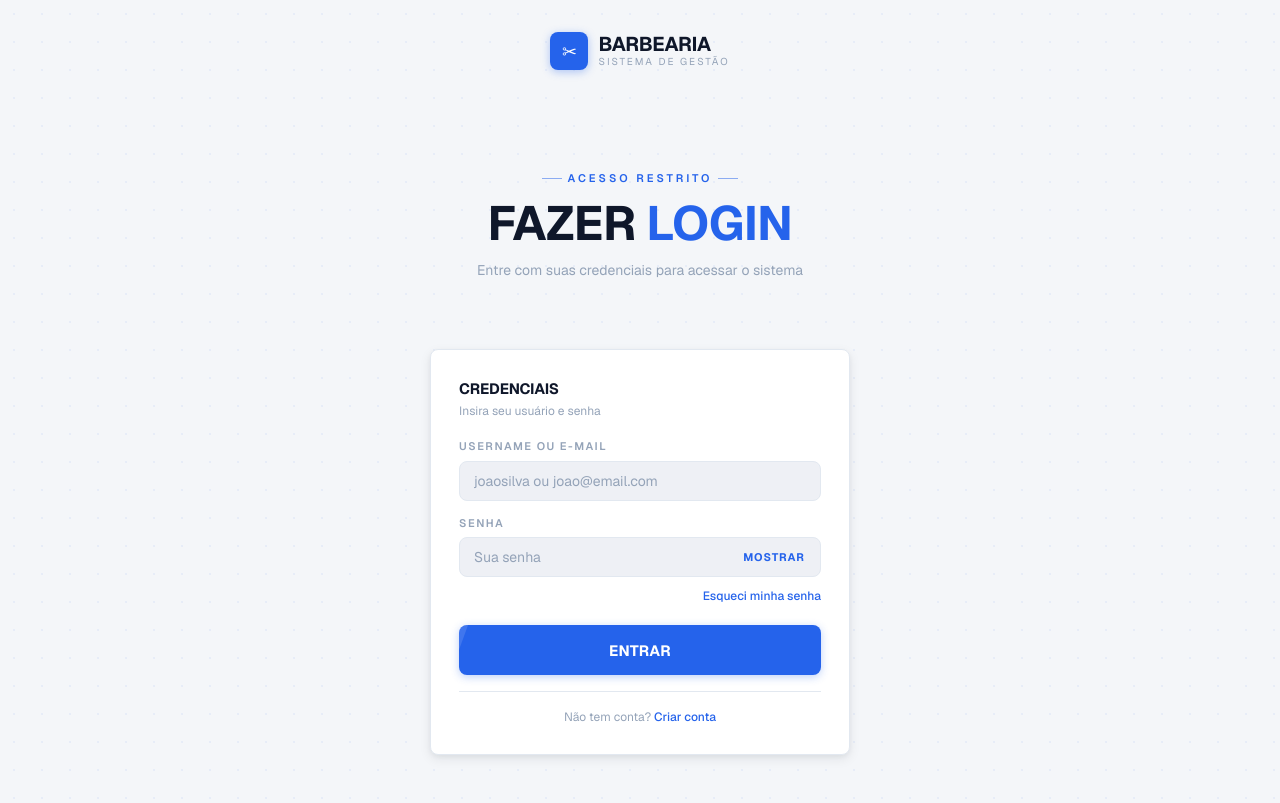
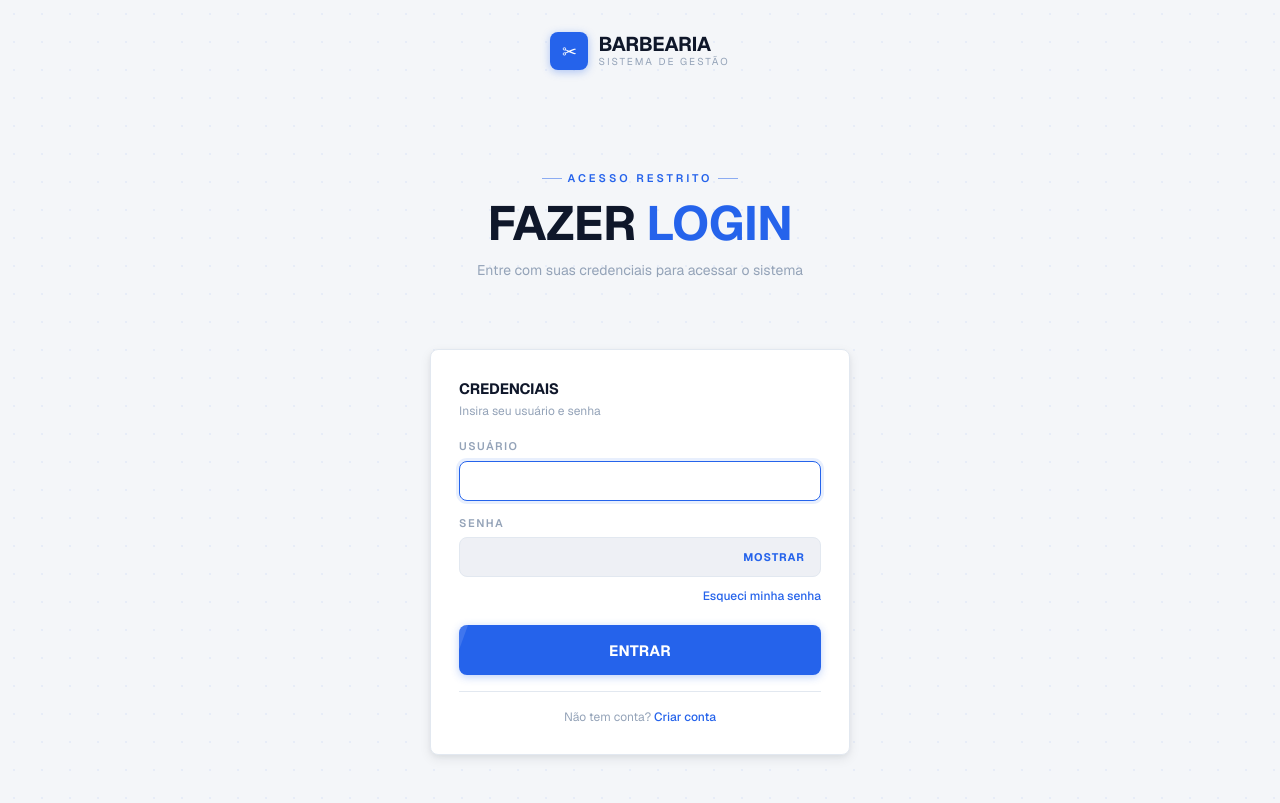
Before and after one commit to GabigolDEVPY/agenda-saas, a Django app: page /user/login/ in a window 1280 px wide. Run offline with Django 5.2, Linux system fonts and the light colour scheme.

Commit message:
adicionando arquivos

```diff
--- a/Establishment/admin.py
+++ b/Establishment/admin.py
@@ -4,4 +4,4 @@ from . models import Establishment
 
 @admin.register(Establishment)
 class EstablishmentAdmin(admin.ModelAdmin):
-    list_display = ('name', 'uid')
+    list_display = ('name', 'uid', 'user')
--- a/Establishment/models.py
+++ b/Establishment/models.py
@@ -3,8 +3,10 @@ import uuid
 from django.db import models
 
 class Establishment(models.Model):
+    user = models.OneToOneField("auth.User", on_delete=models.CASCADE)
     name = models.CharField(max_length=255)
     uid = models.CharField(max_length=20, unique=True, editable=False)
+
 
     def save(self, *args, **kwargs):
         if not self.uid:
--- a/user/templates/login.html
+++ b/user/templates/login.html
@@ -7,26 +7,21 @@
     --accent:#2563eb;--accent-pale:#dbeafe;--accent-dark:#1d4ed8;
     --text:#0f172a;--text-2:#334155;--muted:#94a3b8;
     --border:#e2e8f0;--border-dark:#cbd5e1;
-    --danger:#ef4444;--success:#22c55e;--warn:#f59e0b;
+    --danger:#ef4444;--success:#22c55e;
     --radius:8px;
-    --shadow-sm:0 1px 3px rgba(15,23,42,.07),0 1px 2px rgba(15,23,42,.05);
     --shadow-md:0 4px 12px rgba(15,23,42,.08),0 2px 6px rgba(15,23,42,.05);
-    --shadow-lg:0 12px 32px rgba(15,23,42,.12),0 4px 12px rgba(15,23,42,.07);
   }
   *,*::before,*::after{box-sizing:border-box;margin:0;padding:0;}
   body{background:var(--bg);color:var(--text);font-family:'Geist',-apple-system,sans-serif;min-height:100vh;line-height:1.5;}
   body::before{content:'';position:fixed;inset:0;z-index:0;pointer-events:none;background-image:radial-gradient(circle,rgba(37,99,235,.06) 1px,transparent 1px);background-size:28px 28px;}
 
-  /* ── Wrapper da página de login ── */
   .login-page{position:relative;z-index:5;min-height:100vh;display:flex;flex-direction:column;align-items:center;justify-content:center;padding:32px 16px 48px;}
 
-  /* ── Logo ── */
   .logo{display:flex;align-items:center;gap:10px;margin-bottom:28px;}
   .logo-icon-box{width:38px;height:38px;flex-shrink:0;background:var(--accent);border-radius:8px;display:flex;align-items:center;justify-content:center;font-size:18px;color:#fff;box-shadow:0 2px 8px rgba(37,99,235,.35);}
   .logo-text{font-family:'Geist',sans-serif;font-size:20px;font-weight:700;letter-spacing:-.4px;color:var(--text);line-height:1;}
   .logo-sub{font-size:10px;letter-spacing:2px;text-transform:uppercase;color:var(--muted);}
 
-  /* ── Hero ── */
   .hero{text-align:center;margin-bottom:28px;}
   .hero-label{font-size:11px;letter-spacing:3px;text-transform:uppercase;color:var(--accent);font-weight:600;margin-bottom:10px;display:inline-flex;align-items:center;gap:6px;}
   .hero-label::before,.hero-label::after{content:'';display:block;width:20px;height:1px;background:var(--accent);opacity:.5;}
@@ -34,58 +29,48 @@
   .hero-title span{color:var(--accent);}
   .hero-desc{margin-top:10px;color:var(--muted);font-size:14px;max-width:380px;margin-left:auto;margin-right:auto;}
 
-  /* ── Card central ── */
   .card{background:var(--bg-2);border:1px solid var(--border);border-radius:var(--radius);padding:28px;box-shadow:var(--shadow-md);width:100%;max-width:420px;}
   .card-title{font-size:15px;font-weight:700;letter-spacing:-.2px;color:var(--text);margin-bottom:2px;}
   .card-sub{font-size:12px;color:var(--muted);margin-bottom:18px;}
 
-  /* ── Form ── */
   .form-grid{display:grid;grid-template-columns:1fr;gap:14px;}
   .form-group{display:flex;flex-direction:column;gap:6px;}
-  .form-group.full{grid-column:1/-1;}
   label{font-size:11px;letter-spacing:1.5px;text-transform:uppercase;color:var(--muted);font-weight:600;}
-  input{background:var(--bg-3);border:1.5px solid var(--border);border-radius:var(--radius);color:var(--text);font-family:'Geist',sans-serif;font-size:14px;padding:10px 14px;outline:none;transition:border-color .15s,box-shadow .15s;width:100%;}
+  input[type="text"],input[type="password"]{
+    background:var(--bg-3);border:1.5px solid var(--border);border-radius:var(--radius);
+    color:var(--text);font-family:'Geist',sans-serif;font-size:14px;padding:10px 14px;
+    outline:none;transition:border-color .15s,box-shadow .15s;width:100%;
+  }
   input:focus{border-color:var(--accent);box-shadow:0 0 0 3px rgba(37,99,235,.1);background:var(--bg-2);}
   input::placeholder{color:var(--muted);}
   hr.divider{border:none;border-top:1px solid var(--border);margin:16px 0;}
 
-  /* ── Linha senha ── */
   .pw-row{position:relative;display:flex;align-items:center;}
-  .pw-row input{padding-right:90px;}
+  .pw-row input{padding-right:90px;width:100%;}
   .pw-toggle{position:absolute;right:10px;background:none;border:none;color:var(--accent);font-family:'Geist',sans-serif;font-size:11px;font-weight:700;letter-spacing:1px;cursor:pointer;padding:4px 6px;}
   .pw-toggle:hover{color:var(--accent-dark);}
 
-  /* ── Erros de campo ── */
-  .field-error{font-size:11px;color:var(--danger);display:none;margin-top:2px;}
-  .field-error.show{display:block;}
+  /* Erros do Django */
+  .errorlist{list-style:none;margin-top:4px;}
+  .errorlist li{font-size:11px;color:var(--danger);}
 
-  /* ── Alert pill ── */
-  .alert-pill{display:none;align-items:flex-start;gap:10px;background:#fef2f2;border:1px solid rgba(239,68,68,.3);border-radius:var(--radius);padding:11px 14px;font-size:12px;margin-bottom:16px;}
-  .alert-pill.show{display:flex;}
+  .alert-pill{display:flex;align-items:flex-start;gap:10px;background:#fef2f2;border:1px solid rgba(239,68,68,.3);border-radius:var(--radius);padding:11px 14px;font-size:12px;margin-bottom:16px;}
   .alert-pill .pill-icon{font-size:14px;color:var(--danger);width:20px;text-align:center;flex-shrink:0;padding-top:1px;}
   .alert-pill .pill-text{color:var(--text-2);line-height:1.5;}
   .alert-pill .pill-text strong{color:var(--text);display:block;margin-bottom:2px;font-weight:600;}
 
-  /* ── Forgot link / login link ── */
   .forgot-row{display:flex;justify-content:flex-end;}
-  .forgot-link,.login-link a{color:var(--accent);text-decoration:none;font-size:12px;font-weight:500;}
-  .forgot-link:hover,.login-link a:hover{text-decoration:underline;}
+  .forgot-link{color:var(--accent);text-decoration:none;font-size:12px;font-weight:500;}
+  .forgot-link:hover{text-decoration:underline;}
   .login-link{text-align:center;font-size:12px;color:var(--muted);}
+  .login-link a{color:var(--accent);text-decoration:none;font-weight:500;}
+  .login-link a:hover{text-decoration:underline;}
 
-  /* ── Botão principal (reutiliza .btn-confirm do CSS) ── */
   .btn-confirm{width:100%;background:var(--accent);color:#fff;border:none;border-radius:var(--radius);font-family:'Geist',sans-serif;font-size:15px;font-weight:700;letter-spacing:.3px;padding:14px;min-height:50px;cursor:pointer;transition:all .2s;position:relative;overflow:hidden;box-shadow:0 2px 8px rgba(37,99,235,.3);margin-top:20px;}
   .btn-confirm::before{content:'';position:absolute;top:0;left:-100%;width:100%;height:100%;background:rgba(255,255,255,.12);transform:skewX(-20deg);transition:left .4s;}
   .btn-confirm:hover::before{left:120%;}
   .btn-confirm:hover{background:var(--accent-dark);transform:translateY(-1px);box-shadow:0 6px 20px rgba(37,99,235,.4);}
   .btn-confirm:active{transform:scale(.98);}
-  .btn-confirm:disabled{background:var(--bg-4);color:var(--muted);cursor:not-allowed;transform:none;box-shadow:none;}
-
-  /* ── Success box (reutiliza .success-sheet do CSS) ── */
-  .success-box{display:none;text-align:center;padding:12px 0 4px;}
-  .s-icon{color:var(--success);font-size:44px;margin-bottom:14px;}
-  .s-title{font-size:28px;font-weight:700;letter-spacing:-.5px;color:var(--text);margin-bottom:8px;}
-  .s-msg{color:var(--muted);font-size:14px;line-height:1.7;}
-  .s-code{font-family:'Geist Mono',monospace;font-size:18px;font-weight:600;letter-spacing:4px;color:var(--accent);background:var(--accent-pale);border:1px dashed rgba(37,99,235,.35);padding:10px 20px;border-radius:6px;display:inline-block;margin:14px 0 6px;}
 </style>
 
 <div class="login-page">
@@ -104,90 +89,77 @@
     <div class="hero-desc">Entre com suas credenciais para acessar o sistema</div>
   </div>
 
-  <div class="card" id="form-card">
+  <div class="card">
     <div class="card-title">CREDENCIAIS</div>
     <div class="card-sub">Insira seu usuário e senha</div>
 
-    <div id="form-area">
-      <div class="alert-pill" id="alert-box">
+    {% if form.non_field_errors %}
+      <div class="alert-pill">
         <span class="pill-icon">⚠</span>
         <div class="pill-text">
           <strong>Acesso negado</strong>
-          Usuário ou senha incorretos. Tente novamente.
+          {% for error in form.non_field_errors %}{{ error }}{% endfor %}
         </div>
       </div>
+    {% endif %}
+
+    <form method="post" action="">
+      {% csrf_token %}
 
       <div class="form-grid">
-        <div class="form-group full">
-          <label>Username ou E-mail</label>
-          <input type="text" id="username" placeholder="joaosilva ou joao@email.com" autocomplete="username">
-          <span class="field-error" id="err-username">Preencha o usuário ou e-mail.</span>
+
+        <div class="form-group">
+          <label for="{{ form.username.id_for_label }}">Usuário</label>
+          {{ form.username }}
+          {% if form.username.errors %}
+            <ul class="errorlist">
+              {% for error in form.username.errors %}<li>{{ error }}</li>{% endfor %}
+            </ul>
+          {% endif %}
         </div>
-        <div class="form-group full">
-          <label>Senha</label>
+
+        <div class="form-group">
+          <label for="{{ form.password.id_for_label }}">Senha</label>
           <div class="pw-row">
-            <input type="password" id="password" placeholder="Sua senha" autocomplete="current-password">
+            {{ form.password }}
             <button class="pw-toggle" id="toggle-pw" type="button">MOSTRAR</button>
           </div>
-          <span class="field-error" id="err-password">Preencha a senha.</span>
+          {% if form.password.errors %}
+            <ul class="errorlist">
+              {% for error in form.password.errors %}<li>{{ error }}</li>{% endfor %}
+            </ul>
+          {% endif %}
         </div>
+
       </div>
 
       <div class="forgot-row" style="margin-top:10px;">
         <a href="#" class="forgot-link">Esqueci minha senha</a>
       </div>
 
-      <button class="btn-confirm" id="btn-login" type="button">ENTRAR</button>
+      {# next field oculto — necessário para o LoginView redirecionar corretamente #}
+      {% if next %}
+        <input type="hidden" name="next" value="{{ next }}">
+      {% endif %}
 
-      <hr class="divider">
+      <button class="btn-confirm" type="submit">ENTRAR</button>
 
-      <div class="login-link">Não tem conta? <a href="#">Criar conta</a></div>
-    </div>
+    </form>
 
-    <div class="success-box" id="success-box">
-      <div class="s-icon">✓</div>
-      <div class="s-title">BEM-VINDO!</div>
-      <p class="s-msg">Login realizado com sucesso.</p>
-      <div class="s-code" id="s-user-display"></div>
-      <p class="s-msg" style="font-size:12px;margin-top:4px;">Redirecionando para o painel...</p>
-    </div>
+    <hr class="divider">
+    <div class="login-link">Não tem conta? <a href="{% url 'user:register' %}">Criar conta</a></div>
+
   </div>
-
 </div>
 
 <script>
   const toggleBtn = document.getElementById('toggle-pw');
-  const pwInput   = document.getElementById('password');
+  const pwInput   = document.getElementById('{{ form.password.id_for_label }}');
   toggleBtn.addEventListener('click', () => {
     const hidden = pwInput.type === 'password';
     pwInput.type = hidden ? 'text' : 'password';
     toggleBtn.textContent = hidden ? 'OCULTAR' : 'MOSTRAR';
   });
-  document.getElementById('btn-login').addEventListener('click', doLogin);
-  document.getElementById('username').addEventListener('keydown', e => e.key==='Enter'&&doLogin());
-  document.getElementById('password').addEventListener('keydown', e => e.key==='Enter'&&doLogin());
-  function doLogin() {
-    const user = document.getElementById('username').value.trim();
-    const pw   = document.getElementById('password').value;
-    let ok = true;
-    document.getElementById('err-username').classList.remove('show');
-    document.getElementById('err-password').classList.remove('show');
-    document.getElementById('alert-box').classList.remove('show');
-    if (!user) { document.getElementById('err-username').classList.add('show'); ok=false; }
-    if (!pw)   { document.getElementById('err-password').classList.add('show'); ok=false; }
-    if (!ok) return;
-    const btn = document.getElementById('btn-login');
-    btn.textContent = 'VERIFICANDO...';
-    btn.disabled = true;
-    setTimeout(() => {
-      if ((user==='admin'||user==='admin@barbearia.com') && pw==='12345678') {
-        document.getElementById('form-area').style.display='none';
-        document.getElementById('s-user-display').textContent = user.toUpperCase();
-        document.getElementById('success-box').style.display='block';
-      } else {
-        document.getElementById('alert-box').classList.add('show');
-        btn.textContent='ENTRAR';
-        btn.disabled=false;
-      }
+</script>
 
 {% endblock %}
--- a/user/views.py
+++ b/user/views.py
@@ -1,22 +1,37 @@
 from django.contrib.auth.views import LogoutView, LoginView
+from django.contrib.auth import logout
+from django.shortcuts import redirect
 from django.urls import reverse_lazy, reverse
 from django.views.generic import CreateView
 from django.contrib.auth.models import User
 from .forms import UserCreationForm
 
 class UserLogoutView(LogoutView):
-    next_page = reverse_lazy("estabilishment")   # para onde vai depois do logout
+    def post(self, request, *args, **kwargs):
+        uid = getattr(getattr(request.user, "establishment", None), "uid", None)
+        if not uid:
+            uid = request.session.get("uid")
+        logout(request)
+        if uid:
+            return redirect("establishment:public_agenda", uid=uid)
+        return redirect("user:login")
 
 
 class UserLoginView(LoginView):
     template_name = "login.html"
     redirect_authenticated_user = True
 
+    def form_valid(self, form):
+        response = super().form_valid(form)
+        self.request.session["uid"] = self.request.user.establishment.uid
+        return response
+
+
     def get_success_url(self):
         uid = self.request.session.get("uid")
         if uid:
             return reverse("establishment:public_agenda", kwargs={"uid": uid})
-        return reverse("uaser:login")  # fallback, caso algo dê errado
+        return reverse("user:login")  # fallback, caso algo dê errado
 
 class UserRegisterView(CreateView):
     model = User
```
Also changed, not shown: Establishment/migrations/0002_establishment_user.py (added), db.sqlite3.
